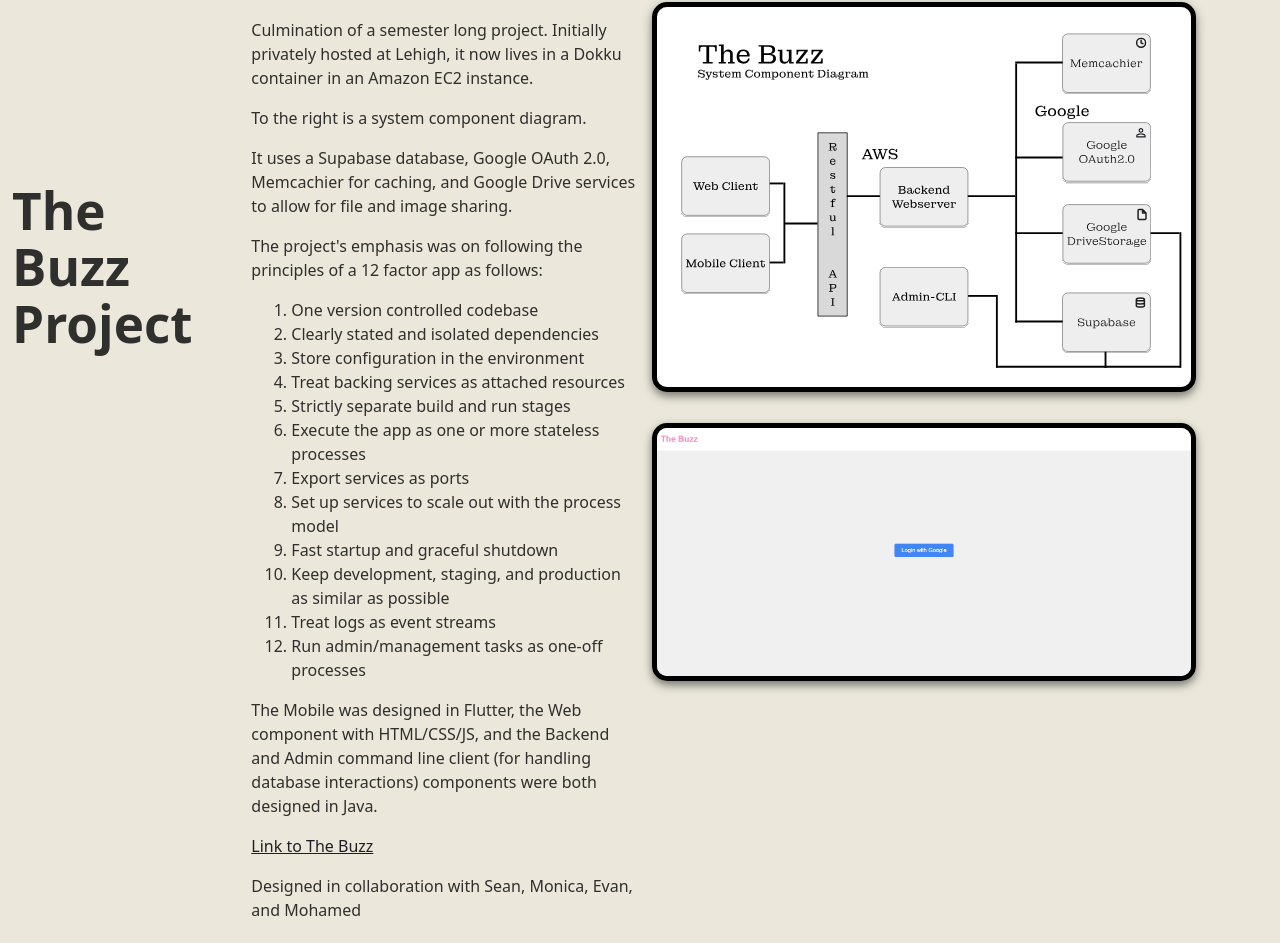
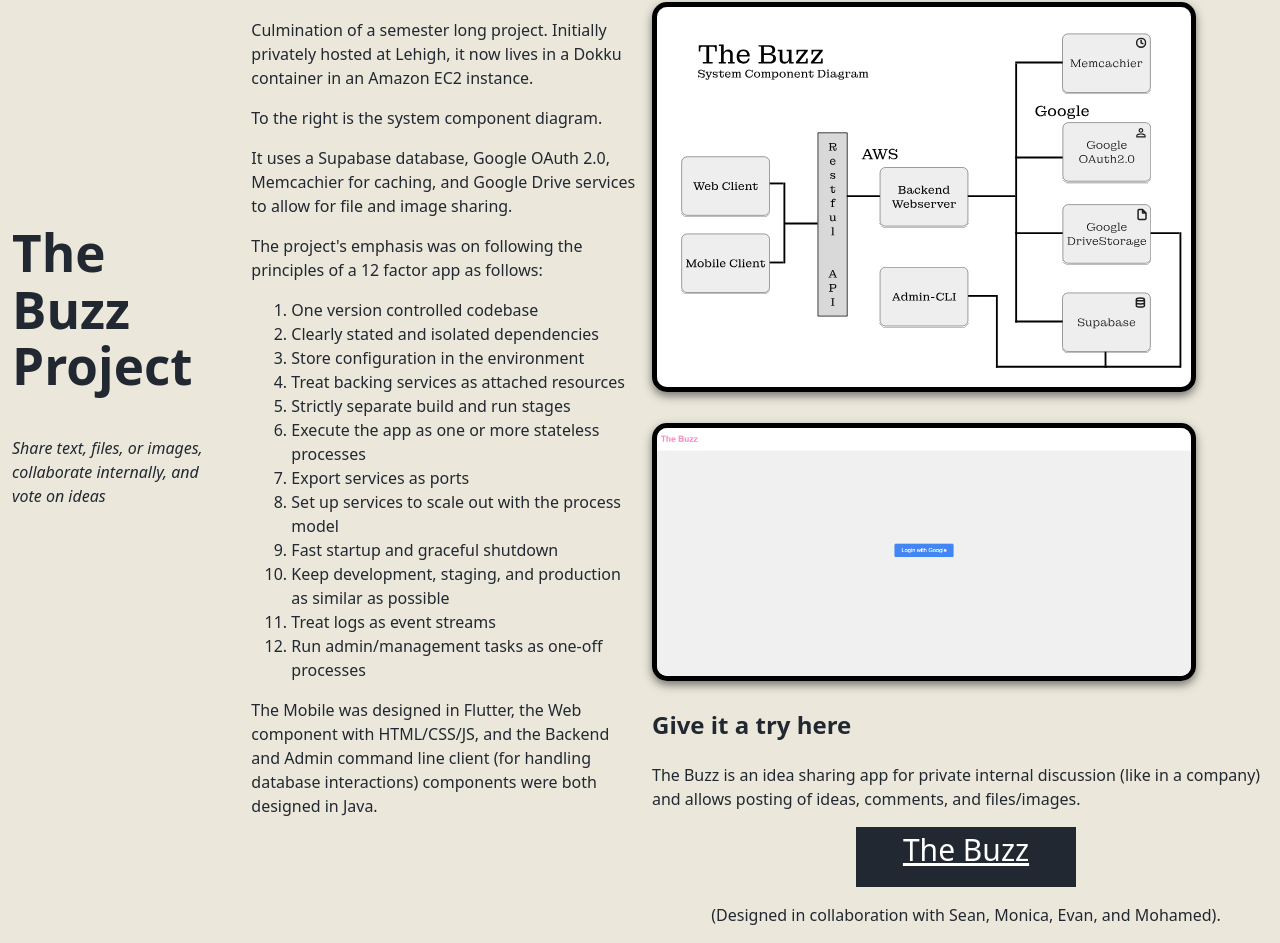
Before and after one commit to mnegash9/mnegash9.github.io, a React (Vite) app: page /projects/thebuzz in a window 1280 px wide. Shown: the part 118-1061 px from the top of the page. Before the commit the page ends 1040 px from the top, so only its background shows below. Built offline with nearby package versions, Linux system fonts and the light colour scheme; a web font is replaced by a local one.

Commit message:
updated project buzz page

```diff
--- a/package.json
+++ b/package.json
@@ -7,7 +7,7 @@
   "scripts": {
     "dev": "vite",
     "predeploy": "npm run build",
-    "deploy": "gh-pages -b main -d dist",
+    "deploy": "gh-pages -d dist",
     "build": "vite build",
     "lint": "eslint .",
     "preview": "vite preview"
--- a/src/index.css
+++ b/src/index.css
@@ -4,7 +4,7 @@
   font-weight: 400;
 
   color-scheme: light dark;
-  color: #222222ef;
+  color: #222831;
   background-color: #EBE8DB;
 }
 
@@ -126,7 +126,7 @@
 }
 a {
   font-weight: 500;
-  color: #1e1e26;
+  color: #222831;
   text-decoration: inherit;
 }
 
--- a/src/pages/ProjectPage.jsx
+++ b/src/pages/ProjectPage.jsx
@@ -32,13 +32,15 @@
             </header>
             <main>
                 <div style={{ display: 'flex' }}>
-
-                    <h1 style={{ marginTop: 300, flex: 1, marginLeft:'12px' }} className="text-3xl font-bold mb-4">{project.title}</h1>
+                    <div style={{flex: 1, marginLeft: '12px', marginTop: 300}}>
+                        <h1 className="text-3xl font-bold mb-4">{project.title}</h1>
+                        <em>Share text, files, or images, <br></br> collaborate internally, and <br></br>vote on ideas</em>
+                    </div>
 
                     <div className="projects" style={{ flex: 2, height: "300px", width: "500px", marginTop: "120px", marginLeft: "0px" }}>
                         <div style={{ marginLeft: 30 }}>
                             <p className="text-gray-700">Culmination of a semester long project. Initially privately hosted at Lehigh, it now lives in a Dokku container in an Amazon EC2 instance.</p>
-                            <p>To the right is a system component diagram.</p>
+                            <p>To the right is the system component diagram.</p>
                             <p>It uses a Supabase database, Google OAuth 2.0, Memcachier for caching, and Google Drive services to allow for file and image sharing.</p>
                             <p>The project's emphasis was on following the principles of a 12 factor app as follows: </p>
                             <ol>
@@ -56,17 +58,30 @@
                                 <li>Run admin/management tasks as one-off processes</li>
                             </ol>
                             <p>The Mobile was designed in Flutter, the Web component with HTML/CSS/JS, and the Backend and Admin command line client (for handling database interactions) components were both designed in Java.</p>
-                            <a target="_blank" rel="noopener noreferrer" href="https://matyas.homelinuxserver.org"><u>Link to The Buzz</u></a>
-                            <p>Designed in collaboration with Sean, Monica, Evan, and Mohamed</p>
                         </div>
 
                     </div>
-                    <div style={{ flex: 3, marginLeft:'12px', marginTop:'120px' }} className='project-images'>
+                    <div style={{ flex: 3, marginLeft: '12px', marginTop: '120px' }} className='project-images'>
                         <img src={SystemCompDiagram} className='sticky-image' style={{ maxWidth: '85%' }} />
-                        <img src={ScreenshotUI} className='sticky-image' style={{ maxWidth: '85%', marginTop:'25px'}} />
+                        <img src={ScreenshotUI} className='sticky-image' style={{ maxWidth: '85%', marginTop: '25px' }} />
+                        <section>
+                            <h2>Give it a try here </h2>
+                            <p>The Buzz is an idea sharing app for private internal discussion (like in a company) and allows posting of ideas, comments, and files/images.</p>
+                            <div style={{ display: "flex", flexDirection:"column", justifyContent: "center", textAlign: "center", alignItems: "center" }}>
+                                <div style={{ backgroundColor: "#222831", height: "60px", width: "220px", cursor: "pointer" }}>
+                                    <Link target="_blank" to="https://matyas.homelinuxserver.org" style={{ color: "white", fontSize: 30, margin: "20px" }}>
+                                        <u>The Buzz</u>
+                                    </Link>
+                                </div>
+                                <p>(Designed in collaboration with Sean, Monica, Evan, and Mohamed).</p>
+                            </div>
+                        </section>
                     </div>
                 </div>
             </main>
+            <footer style={{ marginTop: "50px" }}>
+
+            </footer>
         </section >
     );
 };
```
